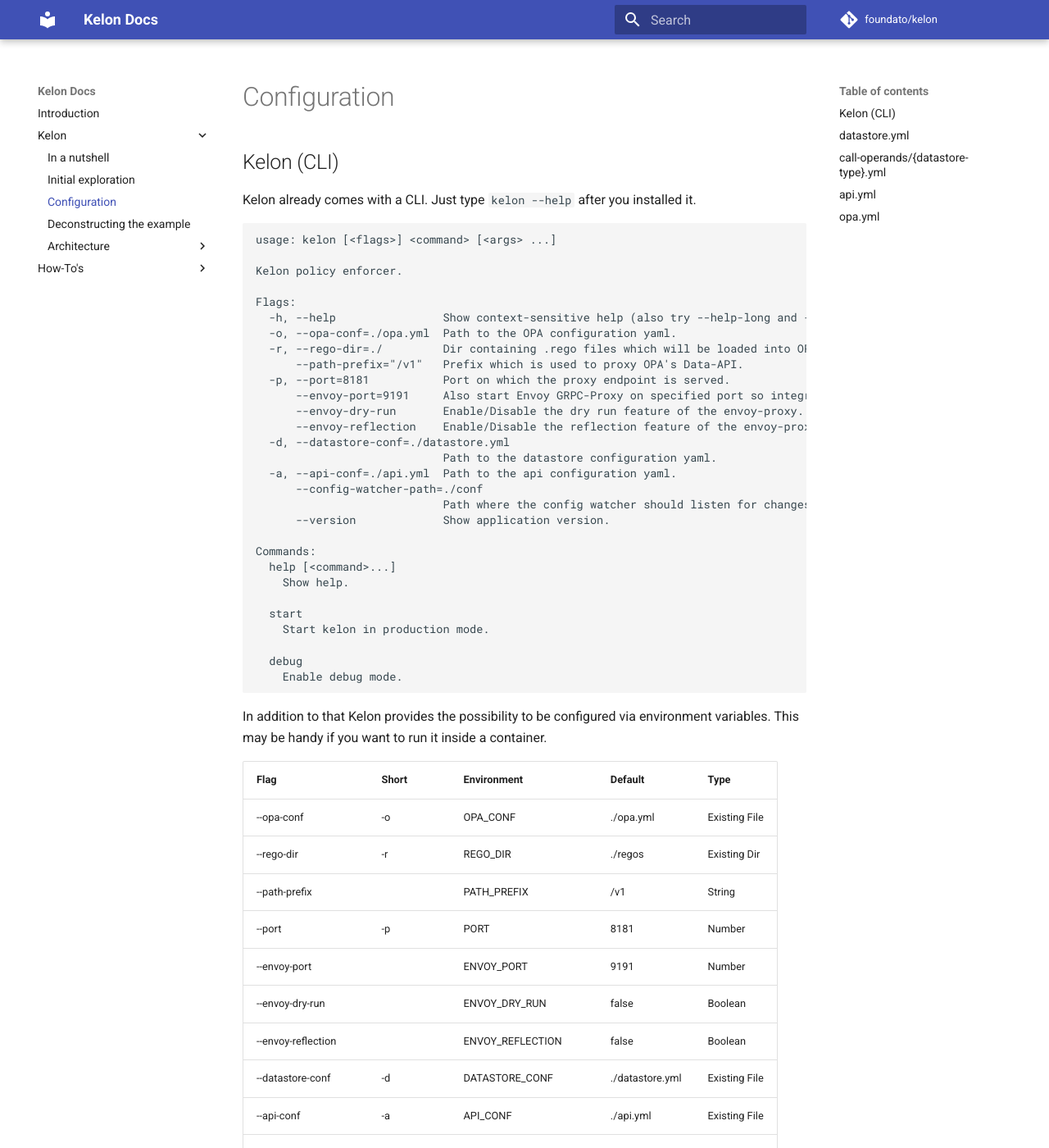
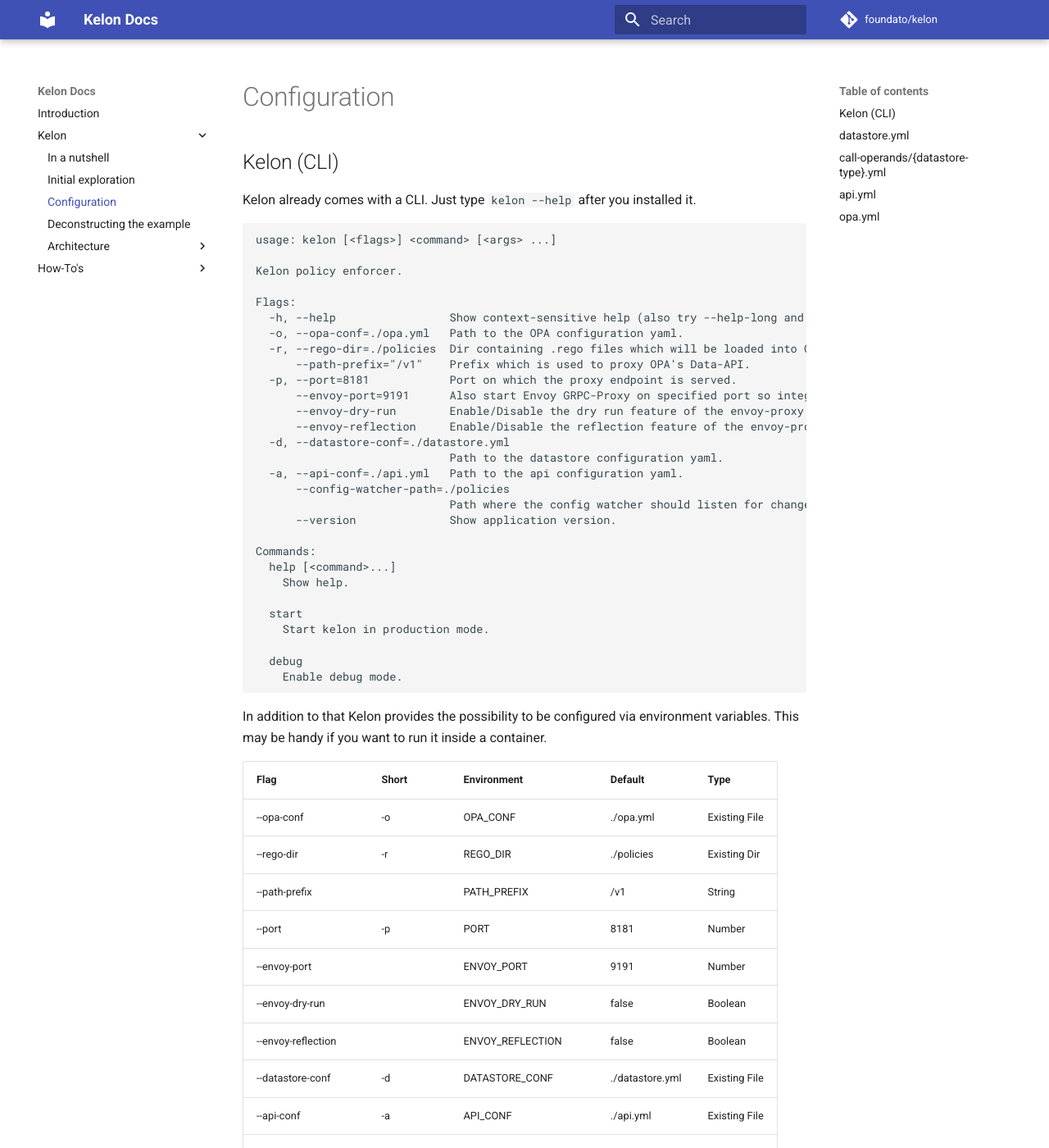
Before and after one commit to unbasical/kelon-docs, an MkDocs documentation site: the page built from docs/kelon/Configuration.md, in a window 1280 px wide and 1400 px high. Shown: the whole window at 82% size. Built offline with MkDocs 1.6.1 and Material for MkDocs 9.7.7, drawn with Linux system fonts in a browser that asks for light colours; comment, search, counter and statistics services are not loaded; old or Windows-style settings are respelled for this version of MkDocs.

Commit message:
Updated configuration

```diff
--- a/docs/kelon/Configuration.md
+++ b/docs/kelon/Configuration.md
@@ -9,20 +9,20 @@
 Kelon policy enforcer.
 
 Flags:
-  -h, --help                Show context-sensitive help (also try --help-long and --help-man).
-  -o, --opa-conf=./opa.yml  Path to the OPA configuration yaml.
-  -r, --rego-dir=./         Dir containing .rego files which will be loaded into OPA.
-      --path-prefix="/v1"   Prefix which is used to proxy OPA's Data-API.
-  -p, --port=8181           Port on which the proxy endpoint is served.
-      --envoy-port=9191     Also start Envoy GRPC-Proxy on specified port so integrate kelon with Istio.
-      --envoy-dry-run       Enable/Disable the dry run feature of the envoy-proxy.
-      --envoy-reflection    Enable/Disable the reflection feature of the envoy-proxy.
+  -h, --help                 Show context-sensitive help (also try --help-long and --help-man).
+  -o, --opa-conf=./opa.yml   Path to the OPA configuration yaml.
+  -r, --rego-dir=./policies  Dir containing .rego files which will be loaded into OPA.
+      --path-prefix="/v1"    Prefix which is used to proxy OPA's Data-API.
+  -p, --port=8181            Port on which the proxy endpoint is served.
+      --envoy-port=9191      Also start Envoy GRPC-Proxy on specified port so integrate kelon with Istio.
+      --envoy-dry-run        Enable/Disable the dry run feature of the envoy-proxy.
+      --envoy-reflection     Enable/Disable the reflection feature of the envoy-proxy.
   -d, --datastore-conf=./datastore.yml
-                            Path to the datastore configuration yaml.
-  -a, --api-conf=./api.yml  Path to the api configuration yaml.
-      --config-watcher-path=./conf
-                            Path where the config watcher should listen for changes.
-      --version             Show application version.
+                             Path to the datastore configuration yaml.
+  -a, --api-conf=./api.yml   Path to the api configuration yaml.
+      --config-watcher-path=./policies
+                             Path where the config watcher should listen for changes.
+      --version              Show application version.
 
 Commands:
   help [<command>...]
@@ -40,7 +40,7 @@
 |Flag|Short|Environment|Default|Type|
 |----|-----|-----------|-------|----|
 |--opa-conf|-o|OPA_CONF|./opa.yml|Existing File|
-|--rego-dir|-r|REGO_DIR|./regos|Existing Dir|
+|--rego-dir|-r|REGO_DIR|./policies|Existing Dir|
 |--path-prefix||PATH_PREFIX|/v1|String|
 |--port|-p|PORT|8181|Number|
 |--envoy-port||ENVOY_PORT|9191|Number|
@@ -48,7 +48,7 @@
 |--envoy-reflection||ENVOY_REFLECTION|false|Boolean|
 |--datastore-conf|-d|DATASTORE_CONF|./datastore.yml|Existing File|
 |--api-conf|-a|API_CONF|./api.yml|Existing File|
-|--config-watcher-path||CONFIG_WATCHER_PATH|./regos|Existing Dir|
+|--config-watcher-path||CONFIG_WATCHER_PATH|./policies|Existing Dir|
 
 ## datastore.yml
 
```
